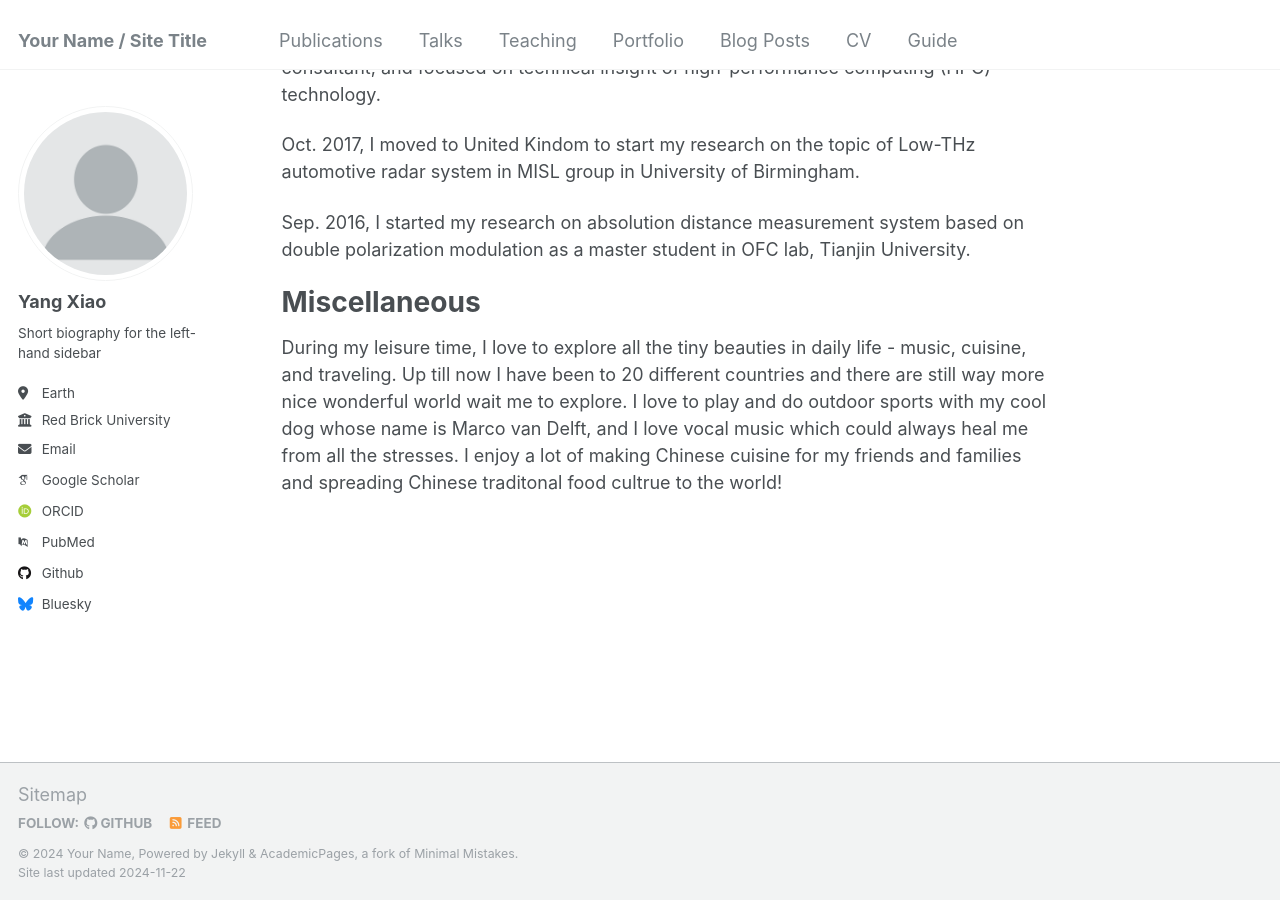
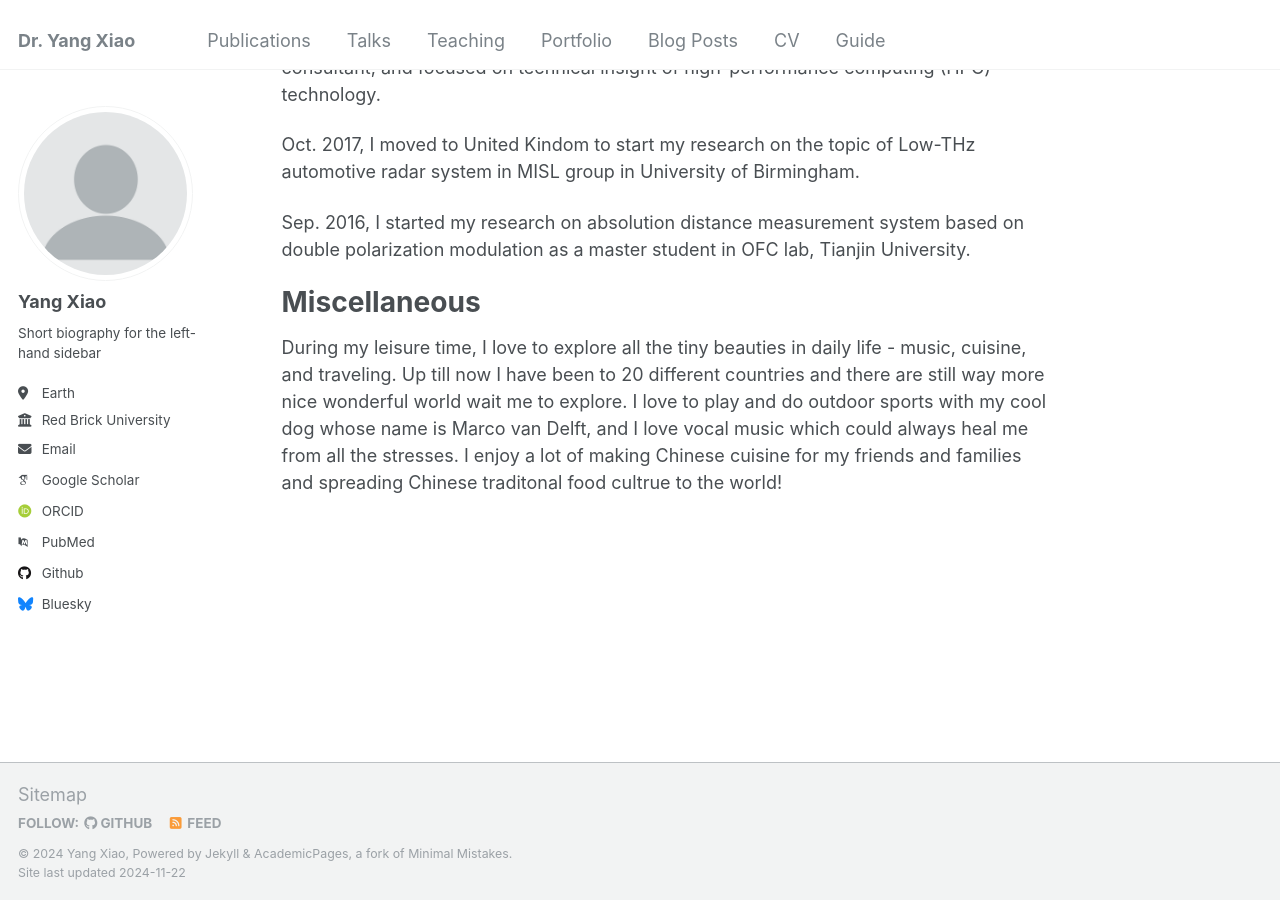
Before and after one commit to YangSophiaXiao/Yang.Sophia.Xiao.github.io, a Jekyll site: the page built from _pages/about.md, in a window 1280 px wide and 900 px high, scrolled down 1375 px. Built offline with Jekyll 4.4.1, drawn with Linux system fonts in a browser that asks for light colours; some web fonts are replaced.

Commit message:
Changes on cofig

```diff
--- a/_config.yml
+++ b/_config.yml
@@ -8,13 +8,13 @@
 
 # Basic Site Settings
 locale                   : "en-US"
-title                    : "Your Name / Site Title"
+title                    : "Dr. Yang Xiao"
 title_separator          : "-"
-name                     : &name "Your Name"
+name                     : &name "Yang Xiao"
 description              : &description "personal description"
-url                      : https://academicpages.github.io # the base hostname & protocol for your site e.g. "https://[your GitHub username].github.io"
+url                      : https://YangXiao.github.io # the base hostname & protocol for your site e.g. "https://[your GitHub username].github.io"
 baseurl                  : "" # the subpath of your site, e.g. "/blog"
-repository               : "academicpages/academicpages.github.io"
+repository               : "YangSophiaXiao/YangXiao.github.io"
 
 # Site Author - The following control what appear as part of the author content on the side bar.
 #               If a field is blank the icon and link will not appear, otherwise it will be shown.
```
